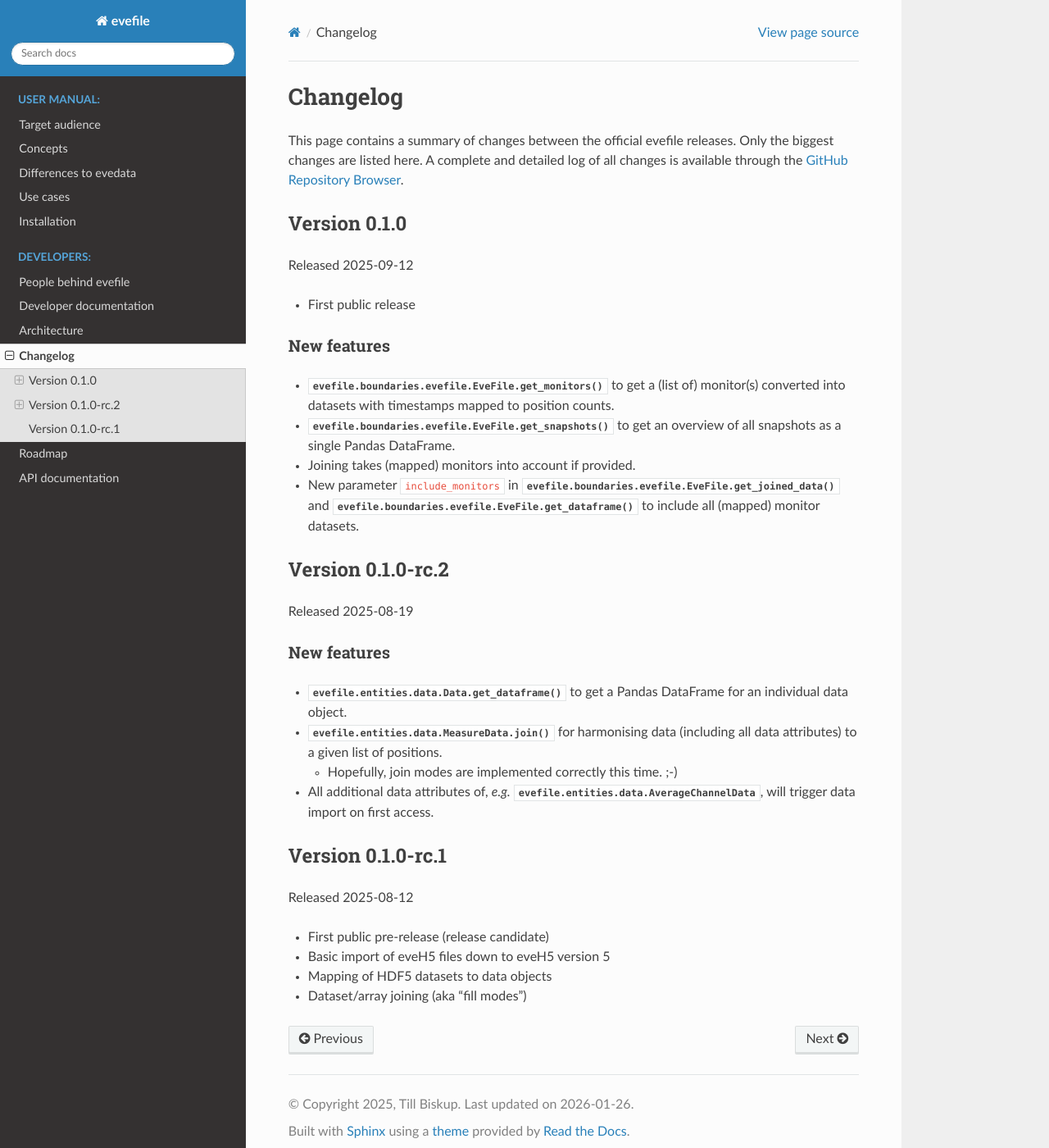
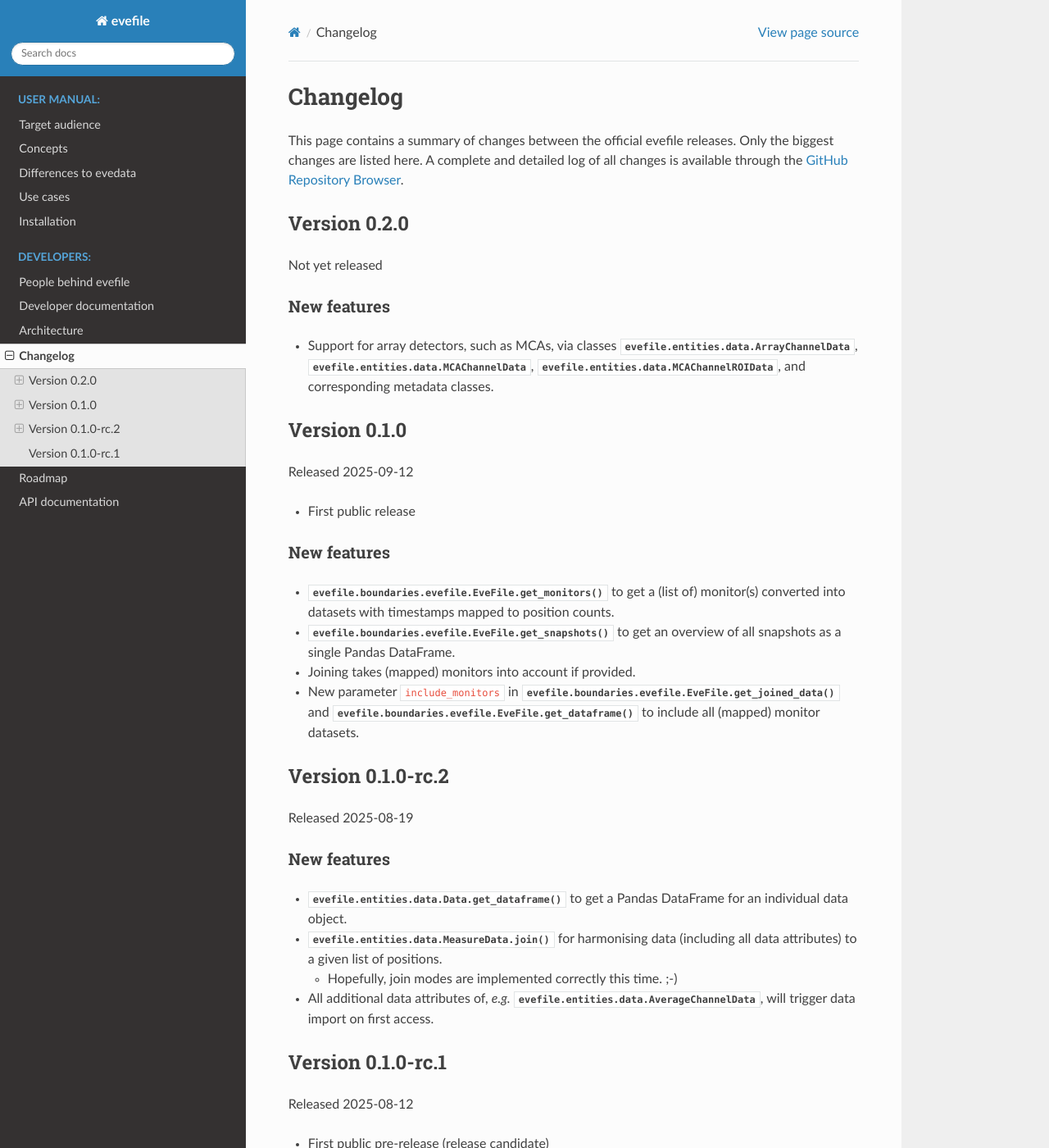
Before and after one commit to tillbiskup/evefile, a Sphinx documentation site: the page built from docs/changelog.rst, in a window 1280 px wide and 1400 px high. Shown: the whole window at 82% size. Built offline with Sphinx 7.4.7 and the Read the Docs theme 3.1.0, drawn with Linux system fonts in a browser that asks for light colours; some of the changed text lies outside the part shown.

Commit message:
Update changelog and date in docs config

```diff
--- a/docs/changelog.rst
+++ b/docs/changelog.rst
@@ -3,6 +3,18 @@
 =========
 
 This page contains a summary of changes between the official evefile releases. Only the biggest changes are listed here. A complete and detailed log of all changes is available through the `GitHub Repository Browser <https://gitlab1.ptb.de/eve/eve-file-py>`_.
+
+
+Version 0.2.0
+=============
+
+Not yet released
+
+
+New features
+------------
+
+* Support for array detectors, such as MCAs, via classes :class:`evefile.entities.data.ArrayChannelData`, :class:`evefile.entities.data.MCAChannelData`, :class:`evefile.entities.data.MCAChannelROIData`, and corresponding metadata classes.
 
 
 Version 0.1.0
--- a/docs/conf.py
+++ b/docs/conf.py
@@ -18,7 +18,7 @@
     release_ = version_file.read().strip()
 
 project = "evefile"
-copyright = "2025, Till Biskup"
+copyright = "2025-, Till Biskup"
 author = "Till Biskup"
 
 # The short X.Y version
```
Also changed, not shown: 1 other file.
